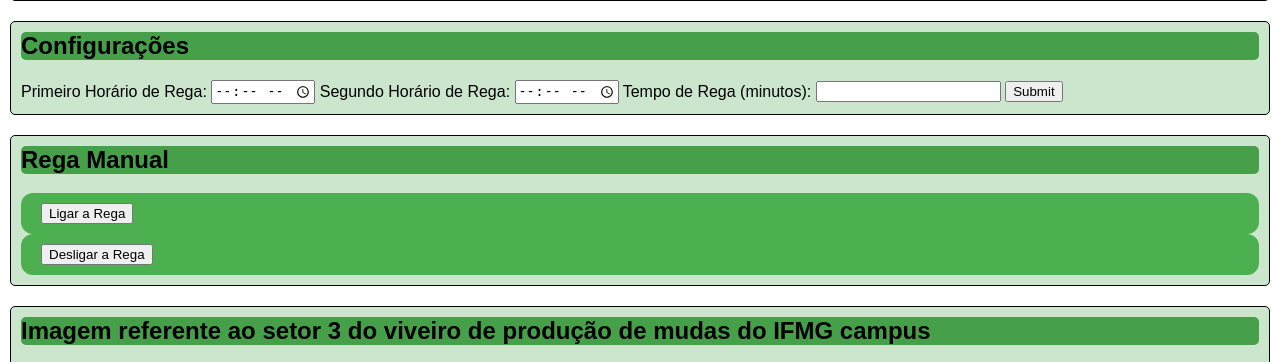
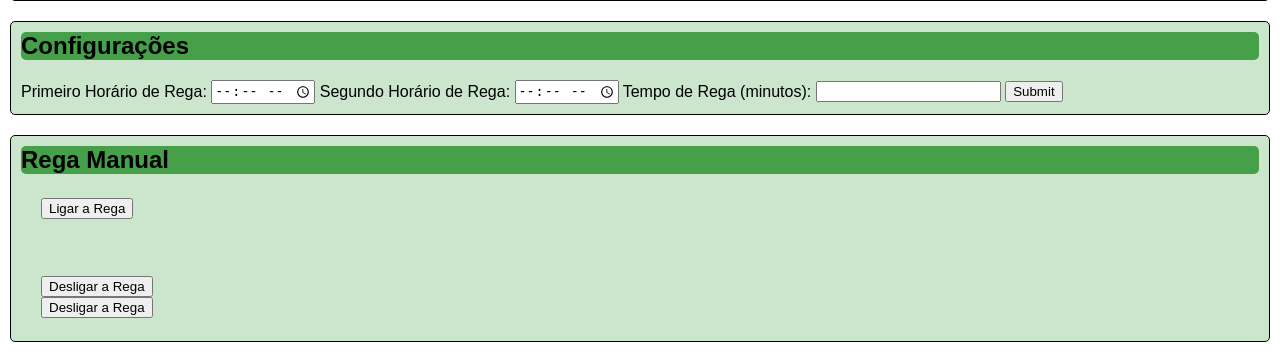
Before and after one commit to byarodrigues/TCC_BeatrizR, a PHP site: page / in a window 1280 px wide. Shown: the part 631-993 px from the top of the page. Run offline with PHP 8.4, Linux system fonts and the light colour scheme.

Commit message:
alterações 07-01-2025

```diff
--- a/AplicacaoWebTcc/css/style.css
+++ b/AplicacaoWebTcc/css/style.css
@@ -31,12 +31,13 @@
     }
 
     .botao {
-        background-color: #4CAF50;
-        color: white;
-        border: white;
-        padding: 10px 20px;
+        color: #07c711;
+        border: #07c711;
+        padding: 5px 20px;
         cursor: pointer;
         border-radius: 12px;
+        width: 200px;
+        height: 50px;
     }
 
     .botao:hover {
@@ -53,6 +54,14 @@
 
     .imagem__viveiro {
         border-radius: 6px;
-        width: 400;
-        height: 200px;
+        width: 10;
+        height: 5px;
     }
+
+    .large-button {
+        padding: 12px 70px;
+        font-size: 16px;
+        border-radius: 10px;
+        border: 2px solid black;
+        background-color: pink;
+    }
--- a/AplicacaoWebTcc/index.html
+++ b/AplicacaoWebTcc/index.html
@@ -38,16 +38,19 @@
       <div class="secoes">
         <h2>Rega Manual</h2>
         <div class="botao">
-          <input type="submit" value="Ligar a Rega">
-        </div>
+          <button>Ligar a Rega</button>
+        </div><br>
         <div class="botao">
+          <button type="submit">Desligar a Rega</button>
           <input type="submit" value="Desligar a Rega">
         </div>
       </div>
       <div class="secao__imagem">
         <h2>Imagem referente ao setor 3 do viveiro de produção de mudas do IFMG campus </h2>
-        <div class="imagem__viveiro">
-          <img src="img/viveiro.jpg" alt="viveiro do IFMG">
+        <div>
+          <img src="img/viveiro.jpg" alt="viveiro do IFMG" width="400px">
+        </div>
+        <div class="botao">
           <button onclick="confirmar()">Comfirmar?</button>
           <script>
             <p id="texto"></p>
@@ -60,6 +63,9 @@
                 texto = "Cancelado!";
               document.write(texto);
             }
+            <button class="large-button">
+                Click Me!
+            </button>
           </script>
         </div>
       </div>
```
